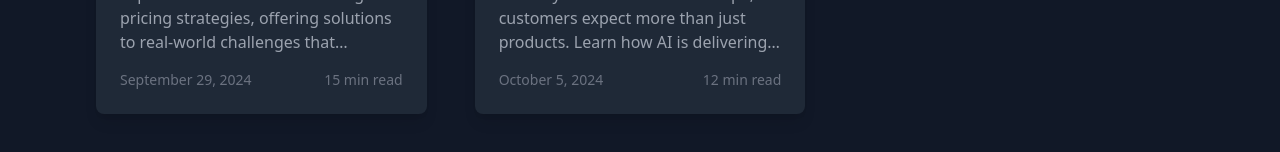
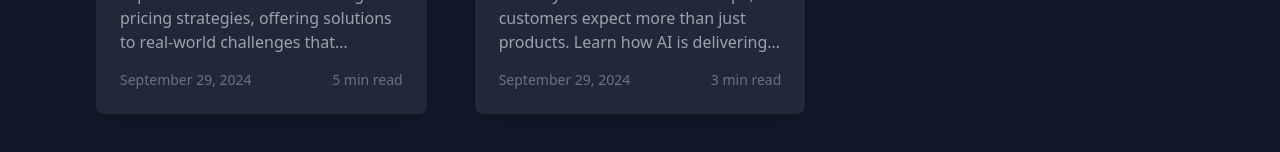
Before and after one commit to Akshay594/the-great-portfolio, a React (Create React App) app: page /blog in a window 1280 px wide. Shown: the part 310-462 px from the top of the page. Built offline with nearby package versions, Linux system fonts and the light colour scheme.

Commit message:
added the blog

```diff
--- a/src/components/Blog.js
+++ b/src/components/Blog.js
@@ -8,15 +8,15 @@ const blogPosts = [
     excerpt: "Explore how AI is revolutionizing pricing strategies, offering solutions to real-world challenges that companies face daily...",
     date: "September 29, 2024",
     author: "Gopal Singh",
-    readTime: "15 min read",
+    readTime: "5 min read",
   },
   {
     slug: "ai-personalization-ecommerce",
     title: "AI and Personalization: Revolutionizing Customer Experience in E-commerce",
     excerpt: "In today's e-commerce landscape, customers expect more than just products. Learn how AI is delivering personalized shopping experiences...",
-    date: "October 5, 2024",
+    date: "September 29, 2024",
     author: "Gopal Singh",
-    readTime: "12 min read",
+    readTime: "3 min read",
   },
   // Add more blog posts here
 ];
--- a/src/components/BlogPostPersonalization.jsx
+++ b/src/components/BlogPostPersonalization.jsx
@@ -31,11 +31,11 @@ const BlogPostPersonalization = () => {
               <div className="flex flex-wrap items-center text-gray-400 space-x-6">
                 <div className="flex items-center">
                   <Calendar className="mr-2" size={16} />
-                  <span>October 1, 2024</span>
+                  <span>September 29, 2024</span>
                 </div>
                 <div className="flex items-center">
                   <Clock className="mr-2" size={16} />
-                  <span>12 min read</span>
+                  <span>3 min read</span>
                 </div>
                 <div className="flex items-center">
                   <User className="mr-2" size={16} />
```
